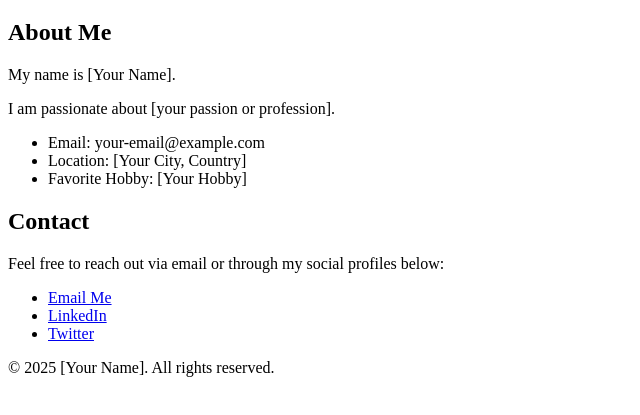
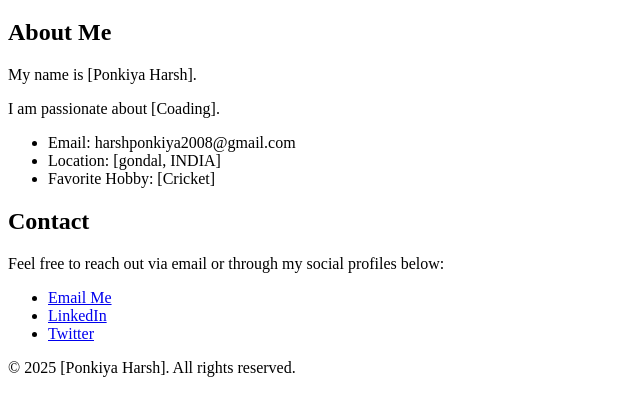
Before and after one commit to harshponkiya2008-cyber/-my-website, a plain HTML site: page index.html in a window 1280 px wide. Shown: the part 61-476 px from the top of the page, without its empty margins (0-640 px from the left). Drawn offline with Linux system fonts and the light colour scheme.

Commit message:
index.html

```diff
--- a/index.html
+++ b/index.html
@@ -12,26 +12,26 @@
   <main>
     <section>
       <h2>About Me</h2>
-      <p>My name is [Your Name].</p>
-      <p>I am passionate about [your passion or profession].</p>
+      <p>My name is [Ponkiya Harsh].</p>
+      <p>I am passionate about [Coading].</p>
       <ul>
-        <li>Email: your-email@example.com</li>
-        <li>Location: [Your City, Country]</li>
-        <li>Favorite Hobby: [Your Hobby]</li>
+        <li>Email: harshponkiya2008@gmail.com</li>
+        <li>Location: [gondal, INDIA]</li>
+        <li>Favorite Hobby: [Cricket]</li>
       </ul>
     </section>
     <section>
       <h2>Contact</h2>
       <p>Feel free to reach out via email or through my social profiles below:</p>
       <ul>
-        <li><a href="mailto:your-email@example.com">Email Me</a></li>
-        <li><a href="https://www.linkedin.com/in/yourprofile">LinkedIn</a></li>
+        <li><a href="mailto:harshponkiya2008@gmail.com">Email Me</a></li>
+        <li><a href="https://www.linkedin.com/in/harsh-ponkiya-233583386/">LinkedIn</a></li>
         <li><a href="https://twitter.com/yourprofile">Twitter</a></li>
       </ul>
     </section>
   </main>
   <footer>
-    <p>© 2025 [Your Name]. All rights reserved.</p>
+    <p>© 2025 [Ponkiya Harsh]. All rights reserved.</p>
   </footer>
 </body>
 </html>
```
